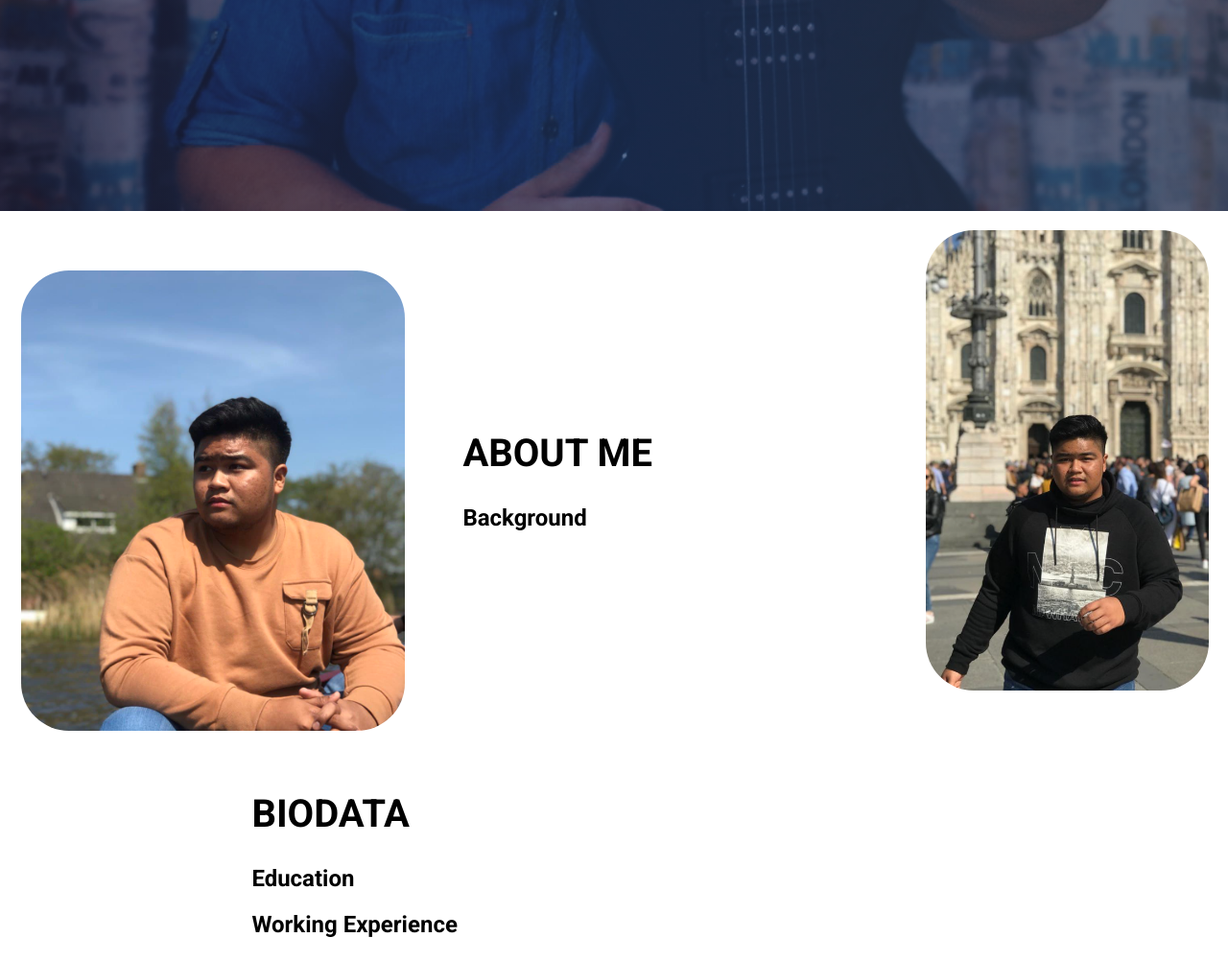
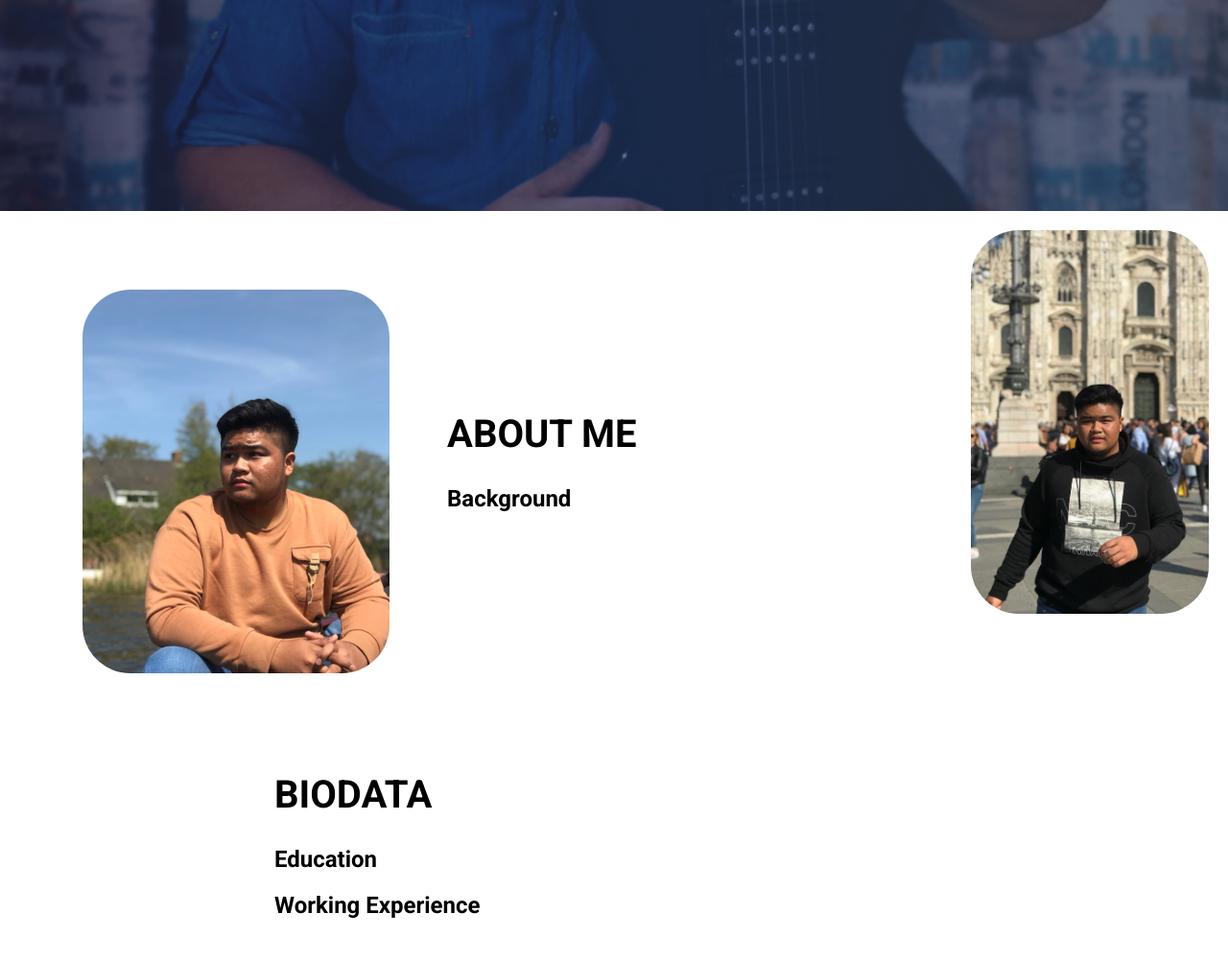
Before and after one commit to imuqri/ITT632-Profile, a PHP site: page / in a window 1280 px wide. Shown: the part 580-1582 px from the top of the page at 96% size. Run offline with PHP 8.4, Linux system fonts and the light colour scheme; data that the repository does not hold is empty.

Commit message:
Update style.css

```diff
--- a/style.css
+++ b/style.css
@@ -202,8 +202,8 @@ html {
 }
 
 .cardabout{
-  width: 50vh;
-  height: 60vh;
+  width: 40vh;
+  height: 50vh;
   border-radius: 50px;
   background-position: center;
   background-size: cover;
@@ -219,8 +219,8 @@ html {
 }
 
 .cardabout2{
-  width: 50vh;
-  height: 60vh;
+  width: 40vh;
+  height: 50vh;
   border-radius: 50px;
   background-position: center;
   background-size: cover;
```
